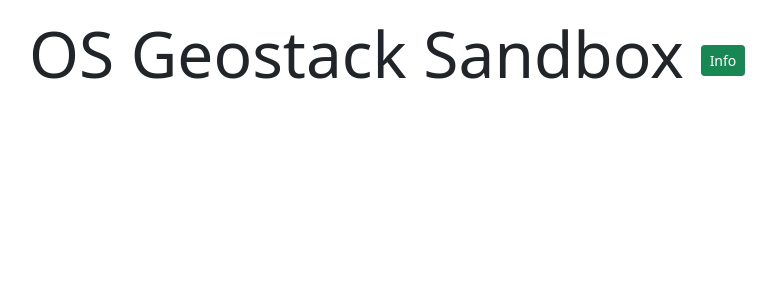
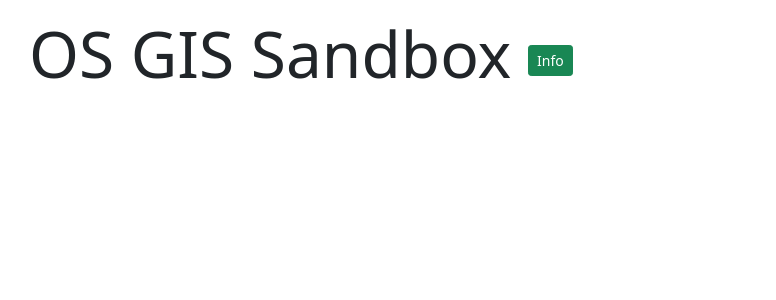
Before and after one commit to folinimarc/os_gis_sandbox, a Flask app: page / in a window 1280 px wide. Shown: the top 300 px of the page, without its empty margins (53-829 px from the left). Run offline with Flask 2, Linux system fonts and the light colour scheme; some libraries are stand-ins or nearby versions.

Commit message:
Rename project from OS Geostack Sandbox to OS GIS Sandbox (#14)
There is already "The-GeoStack-Project". Rename to avoid name confusion.

```diff
--- a/docker-compose.yml
+++ b/docker-compose.yml
@@ -70,7 +70,7 @@ services:
     jupyterlabgeoenv:
       container_name: jupyterlabgeoenv-container
       # build: ./jupyterlabgeoenv/
-      image: ghcr.io/laiskasiili/os_geostack_sandbox/jupyterlabgeoenv:${JUPYTERLABGEOENV_VERSION:-jupyterlabgeoenv-v1.0.0}
+      image: ghcr.io/laiskasiili/os_gis_sandbox/jupyterlabgeoenv:${JUPYTERLABGEOENV_VERSION:-jupyterlabgeoenv-v1.0.1}
       volumes:
         - jupyterlabgeoenv_data:/home
         - jupyterlabgeoenv_settings_application:/usr/local/share/jupyter/lab
@@ -88,14 +88,14 @@ services:
     content:
       container_name: content-container
       # build: ./content/
-      image: ghcr.io/laiskasiili/os_geostack_sandbox/content:${CONTENT_VERSION_TAG:-content-v1.0.0}
+      image: ghcr.io/laiskasiili/os_gis_sandbox/content:${CONTENT_VERSION_TAG:-content-v1.0.1}
       volumes:
         - content_data:/shared_content
 
     hub:
       container_name: hub-container
       # build: ./hub/
-      image: ghcr.io/laiskasiili/os_geostack_sandbox/hub:${HUB_VERSION:-hub-v1.0.0}
+      image: ghcr.io/laiskasiili/os_gis_sandbox/hub:${HUB_VERSION:-hub-v1.0.1}
       ports:
         - 127.0.0.1:${HUB_PORT_EXTERNAL:-80}:5000
       command: ["gunicorn" ,"--workers", "2", "--threads", "2", "--bind", "0.0.0.0:5000", "app:app"]
--- a/hub/flask_app/templates/home.html
+++ b/hub/flask_app/templates/home.html
@@ -4,7 +4,7 @@
     <meta charset="UTF-8" />
     <meta http-equiv="X-UA-Compatible" content="IE=edge" />
     <meta name="viewport" content="width=device-width, initial-scale=1.0" />
-    <title>OS Geostack Sandbox</title>
+    <title>OS GIS Sandbox</title>
     <link rel="shortcut icon" href="{{ url_for('static', filename='favicon/favicon.ico') }}">
     <link rel="stylesheet" href="/bootstrap-5.0.2/css/bootstrap.min.css" />
     <style>
@@ -47,7 +47,7 @@
       <div class="row pt-3">
         <div class="col-12">
           <h1 class="display-3 mb-0">
-            OS Geostack Sandbox
+            OS GIS Sandbox
             <!-- Button trigger modal Info -->
             <a class="btn btn-success btn-sm" data-bs-toggle="modal" data-bs-target="#modal-2">
             Info
--- a/hub/flask_app/templates/include_info_modal.html
+++ b/hub/flask_app/templates/include_info_modal.html
@@ -16,13 +16,14 @@
                   <svg xmlns="http://www.w3.org/2000/svg" width="16" height="16" fill="currentColor" class="bi bi-box2-fill me-2" viewBox="0 0 16 16">
                     <path d="M3.75 0a1 1 0 0 0-.8.4L.1 4.2a.5.5 0 0 0-.1.3V15a1 1 0 0 0 1 1h14a1 1 0 0 0 1-1V4.5a.5.5 0 0 0-.1-.3L13.05.4a1 1 0 0 0-.8-.4h-8.5ZM15 4.667V5H1v-.333L1.5 4h6V1h1v3h6l.5.667Z"/>
                   </svg>
-                  About OS Geostack Sandbox
+                  About OS GIS Sandbox
                 </button>
               </h2>
               <div id="accordion-item-sandbox" class="accordion-collapse collapse" data-bs-parent="#info-accordion">
                 <div class="accordion-body">
-                  The goal of OS Geostack Sandbox is to provide you with easy
-                  access to a variety of amazing open-source (OS) GIS software
+                  The goal of OS GIS Sandbox is to provide you with easy
+                  access to a variety of amazing open-source (OS) geographic
+                  information system (GIS) software
                   with minimal setup effort.
                 </div>
               </div>
@@ -117,7 +118,7 @@
               <div id="accordion-item-contact" class="accordion-collapse collapse" data-bs-parent="#info-accordion">
                 <div class="accordion-body">
                   This project is available on GitHub under MIT license <a
-                  href="https://github.com/laiskasiili/os_geostack_sandbox/"
+                  href="https://github.com/laiskasiili/os_gis_sandbox/"
                   target="_blank">here</a>. Feel free to raise issues or fork
                   the repository to contribute. There is also the possibility to
                   provide direct feedback through a  <a
```
Also changed, not shown: README.md, 3 other files.
